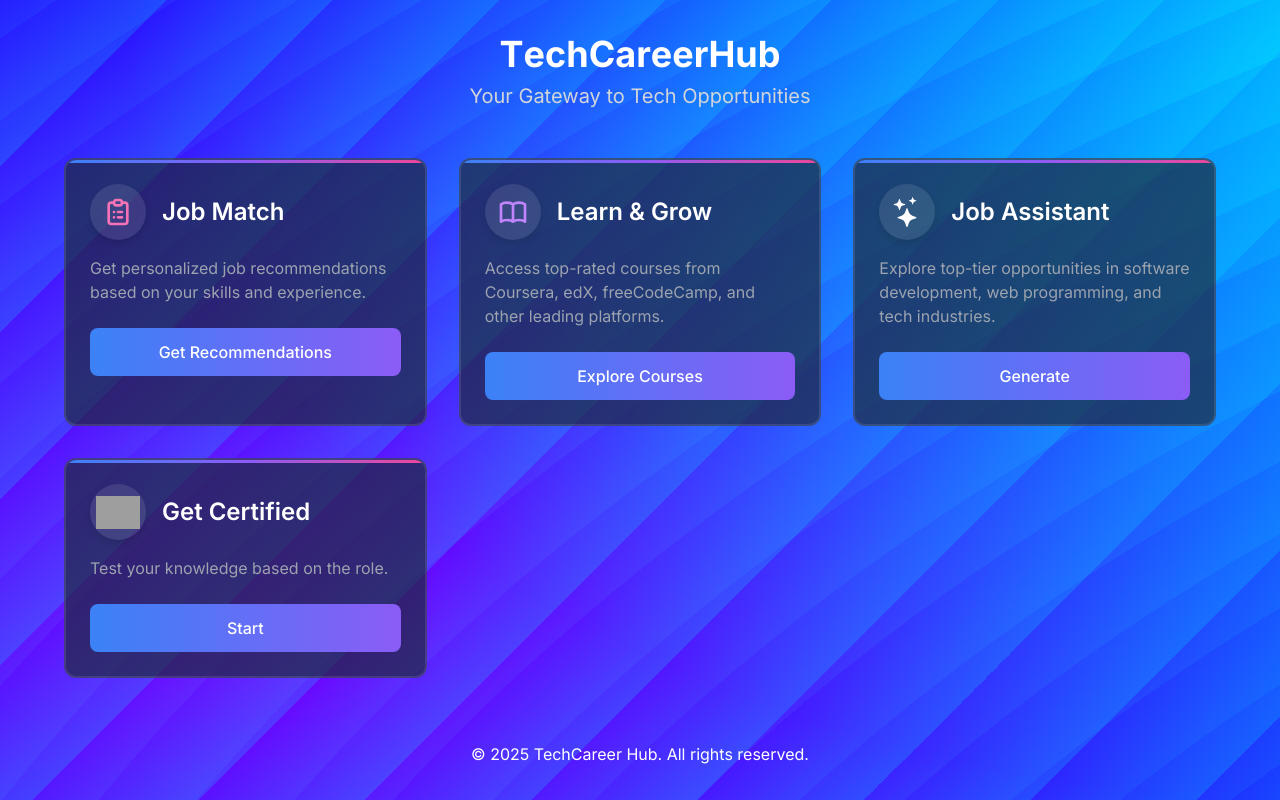
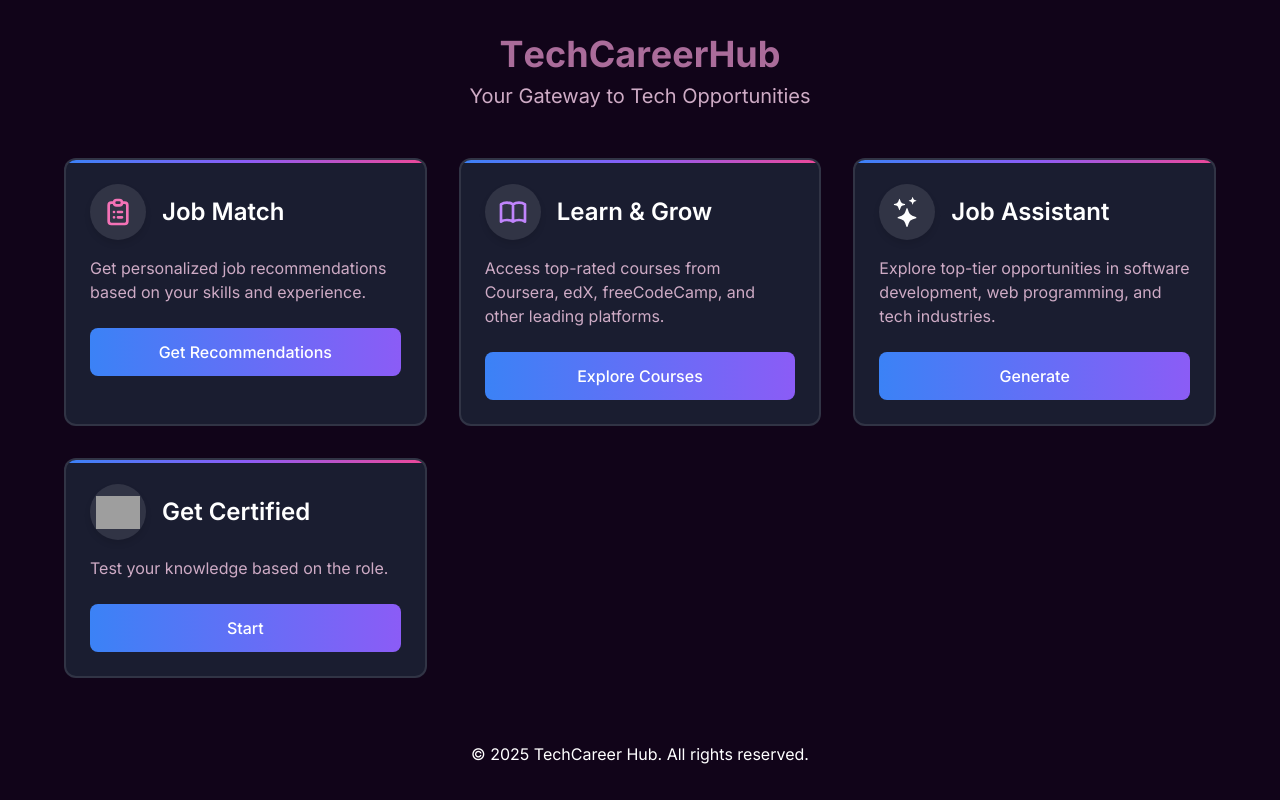
Before and after one commit to Vikas-BS/Project, a Flask app: page / in a window 1280 px wide. Run offline with Flask 3, Linux system fonts and the light colour scheme; some libraries are stand-ins or nearby versions; grey boxes are pictures that could not be loaded.

Commit message:
updation

```diff
--- a/templates/dashboard.html
+++ b/templates/dashboard.html
@@ -11,7 +11,7 @@
         body {
             background-size: 100% 100%;
             background-position: 0px 0px,0px 0px,0px 0px,0px 0px,0px 0px;
-            background-image: repeating-linear-gradient(315deg, #00FFFF2E 92%, #073AFF00 100%),repeating-radial-gradient(75% 75% at 238% 218%, #00FFFF12 30%, #073AFF14 39%),radial-gradient(99% 99% at 109% 2%, #00C9FFFF 0%, #073AFF00 100%),radial-gradient(99% 99% at 21% 78%, #7B00FFFF 0%, #073AFF00 100%),radial-gradient(160% 154% at 711px -303px, #2000FFFF 0%, #073AFFFF 100%);
+            background-color:#110419;
             font-family: 'Inter', sans-serif;
 
         }
@@ -24,7 +24,7 @@
 
         .card:hover {
             transform: translateY(-5px);
-            box-shadow: 0 20px 40px -12px rgba(0, 0, 0, 0.35);
+            box-shadow: 0 20px 40px -12px rgba(57, 13, 51, 0.86);
             border-color: rgba(255,255,255,0.2);
         }
 
@@ -64,10 +64,16 @@
             transform: translateY(-3em);
             transition: all 1s ease-in;
         }
+        #animatedTitle{
+            color:#aa6c9a;
+        }
 
         .animated-text.visible {
             opacity: 1;
             transform: translateY(0);
+        }
+        .container p{
+            color:	#ceabc5;
         }
 
     </style>
```
Also changed, not shown: 1 other file.
